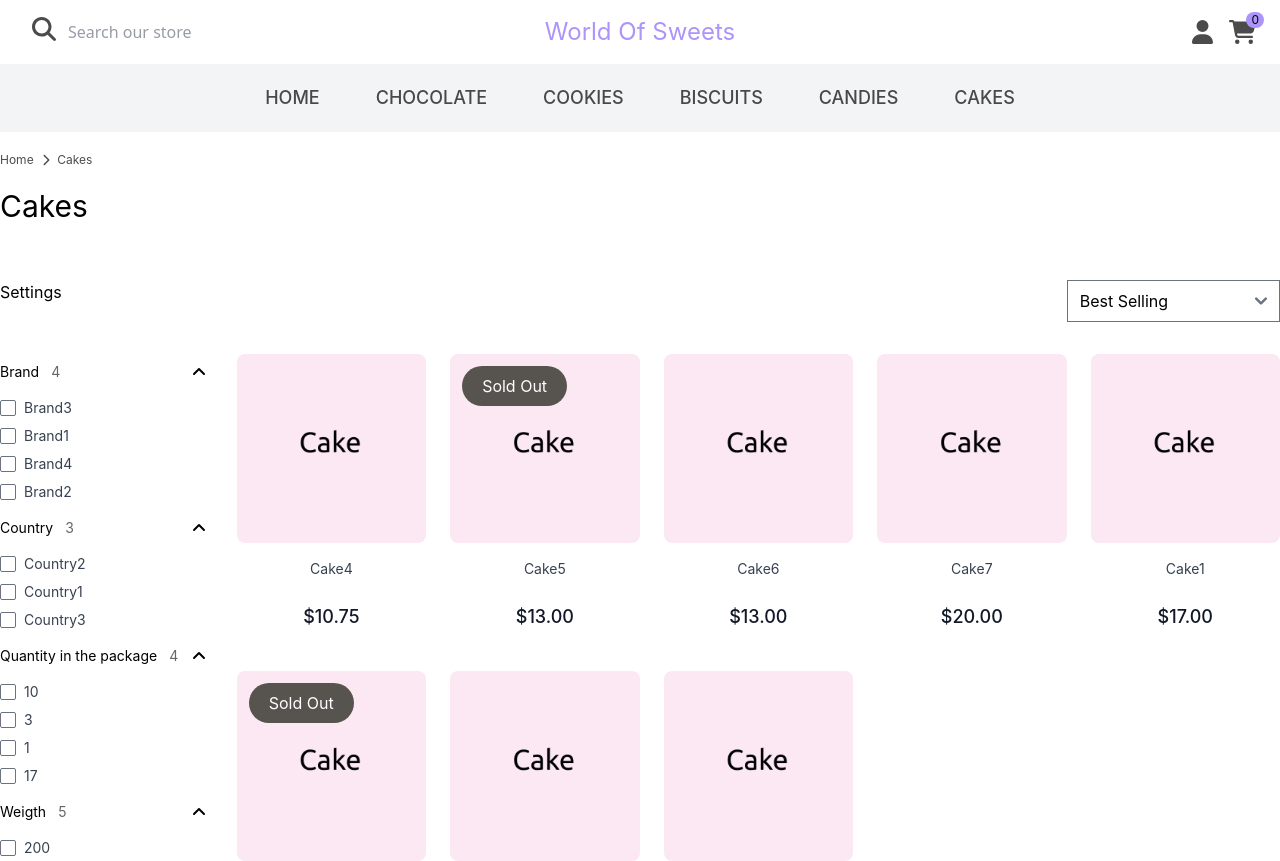
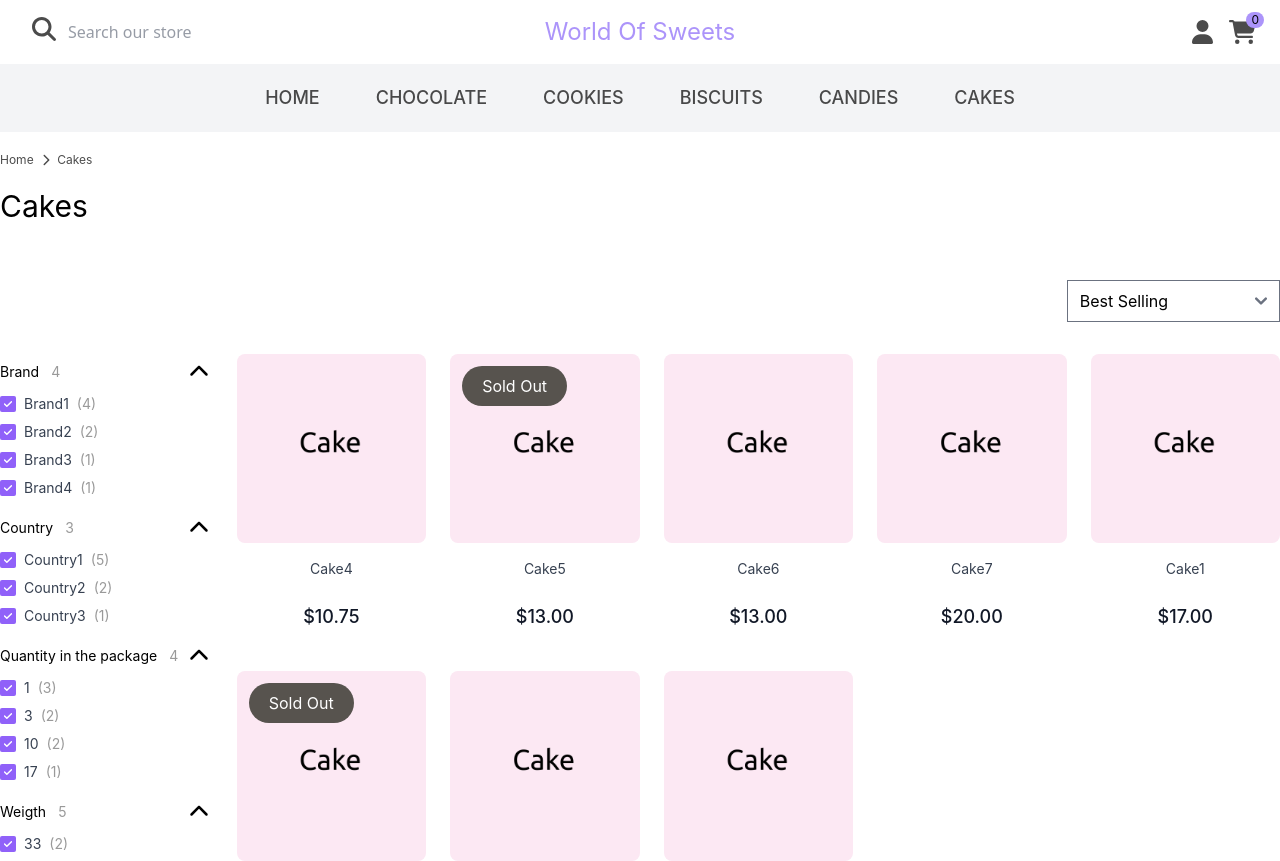
Before and after one commit to Antoniuk2004/WebShop, a React (Create React App) app in the folder frontend/: page /cakes in a window 1280 px wide. Shown: the top 861 px of the page. Built offline with nearby package versions, Linux system fonts and the light colour scheme.

Commit message:
begin fixing filter

```diff
--- a/frontend/package.json
+++ b/frontend/package.json
@@ -70,6 +70,7 @@
   "devDependencies": {
     "@types/jquery": "^3.5.16",
     "@types/js-cookie": "^3.0.3",
+    "@types/lodash": "^4.14.195",
     "@types/node": "^18.16.3",
     "@types/react-slider": "^1.3.1",
     "@types/webpack-env": "^1.18.0",
--- a/frontend/src/data/API.tsx
+++ b/frontend/src/data/API.tsx
@@ -1,7 +1,7 @@
 import { useEffect } from "react";
 import { Props } from "./DataTypes";
 
-function ApiRequest({dataProp, onDataChange}: Props, endPoint: string) {
+function ApiRequest({data: dataProp, set: onDataChange}: Props, endPoint: string) {
     async function getData(endPoint: string): Promise<any> {
         try {
             const response = await fetch(`http://localhost:8800/api/${endPoint}`);
--- a/frontend/src/data/Products.tsx
+++ /dev/null
@@ -1,18 +0,0 @@
-import { Confectionery } from "../data/Confectionery";
-import { Sort } from "./Sort"
-import { useNavigate, useLocation, NavigateFunction } from 'react-router-dom';
-import {OpenProductPage, locationVar, navigateVar} from "../pages/PagesFunc"
-
-var currentType = 0
-
-
-function SortProducts(currentData: Array<Confectionery>, indexOfSort: number) {
-    currentType = indexOfSort
-    currentData = Sort(currentData, indexOfSort)
-
-    return currentData
-}
-
-
-
-export { SortProducts, currentType }
--- a/frontend/src/data/Sidebar/Dropdown.tsx
+++ b/frontend/src/data/Sidebar/Dropdown.tsx
@@ -1,121 +1,163 @@
-import { useState } from "react"
-import { Confectionery } from "../Confectionery"
+import { SetStateAction, useEffect, useState } from "react";
+import { Confectionery } from "../Confectionery";
+import { FilterType, Props } from "../DataTypes";
+import { FontAwesomeIcon } from "@fortawesome/react-fontawesome";
+import { faChevronDown } from "@fortawesome/free-solid-svg-icons";
 
-interface DropdownItem {
-    label: any
-    check?: boolean
-    onClick: (checkbox: boolean) => void
+function Dropdown(label: string, filterType: FilterType, products: Props, arrOfFilterTypes: Props) {
+    const [isOpen, setIsOpen] = useState(true);
+    const [arrOfLabels, setArrOfLabels] = useState(new Array);
+
+    const handleToggle = () => {
+        setIsOpen(!isOpen);
+    };
+
+    useEffect(() => {
+        let mapOfFilterTypes = new Map<string | number, number>();
+        var arr: (string | number | boolean)[][] = new Array
+        switch (filterType) {
+            case FilterType.Brand:
+                products.data.forEach((element: Confectionery, index: number) => {
+                    var num = mapOfFilterTypes.get(element.brand)
+                    if (num != undefined) {
+                        mapOfFilterTypes.set(element.brand, num += 1)
+                    }
+                    else {
+                        mapOfFilterTypes.set(element.brand, 1)
+                    }
+                })
+                arr = mergeArrays(mapOfFilterTypes)
+
+                break;
+            case FilterType.Country:
+                products.data.forEach((element: Confectionery, index: number) => {
+                    var num = mapOfFilterTypes.get(element.country)
+                    if (num != undefined) {
+                        mapOfFilterTypes.set(element.country, num += 1)
+                    }
+                    else {
+                        mapOfFilterTypes.set(element.country, 1)
+                    }
+                })
+                arr = mergeArrays(mapOfFilterTypes)
+                break;
+            case FilterType.Quantity:
+                products.data.forEach((element: Confectionery, index: number) => {
+                    var num = mapOfFilterTypes.get(element.packageQuantity)
+                    if (num != undefined) {
+                        mapOfFilterTypes.set(element.packageQuantity, num += 1)
+                    }
+                    else {
+                        mapOfFilterTypes.set(element.packageQuantity, 1)
+                    }
+                })
+                arr = mergeArrays(mapOfFilterTypes)
+                break;
+            case FilterType.Weigth:
+                products.data.forEach((element: Confectionery, index: number) => {
+                    var num = mapOfFilterTypes.get(element.weight)
+                    if (num !== undefined) {
+                        mapOfFilterTypes.set(element.weight, num += 1)
+                    }
+                    else {
+                        mapOfFilterTypes.set(element.weight, 1)
+                    }
+                })
+                arr = mergeArrays(mapOfFilterTypes)
+                break;
+            case FilterType.Availability:
+                mapOfFilterTypes.set("In Stock", 0)
+                mapOfFilterTypes.set("Out of Stock", 0)
+                products.data.forEach((element: Confectionery, index: number) => {
+                    if (element.numberOfAvailableItems === 0) {
+                        var num = mapOfFilterTypes.get("Out of Stock")
+                        if (num !== undefined) mapOfFilterTypes.set("Out of Stock", num + 1)
+                    }
+                    else {
+                        var num = mapOfFilterTypes.get("In Stock")
+                        if (num !== undefined) mapOfFilterTypes.set("In Stock", num + 1)
+                    }
+                })
+                var num = mapOfFilterTypes.get("Out of Stock")
+                if (num === 0) mapOfFilterTypes.delete("Out of Stock")
+                var num = mapOfFilterTypes.get("In Stock")
+                if (num === 0) mapOfFilterTypes.delete("In Stock")
+                arr = mergeArrays(mapOfFilterTypes)
+                break;
+        }
+        setArrOfLabels(sortArrOfLabels(arr));
+    }, [products.data, filterType]);
+
+
+    function sortArrOfLabels(arr: (string | number | boolean)[][]) {
+        for (let i = 0; i < arr.length - 1; i++) {
+            for (let j = 0; j < arr.length - 1; j++) {
+                if (arr[j][0] > arr[j + 1][0]) {
+                    [arr[j], arr[j + 1]] = [arr[j + 1], arr[j]];
+                }
+            }
+        }
+        return arr
+    }
+
+    function mergeArrays(mapOfFilterTypes: Map<string | number | boolean, number>) {
+        var keys = Array.from(mapOfFilterTypes.keys())
+        var values = Array.from(mapOfFilterTypes.values())
+
+        var arr = keys.map((item, index) => ([item, values[index], false]));
+        return arr
+    }
+
+    function changeArrOfFilterTypes(newFilterType: string | number){
+        var currentData = arrOfFilterTypes.data
+        var newData = []
+        currentData.forEach((element: string | number) => {
+            newData.push(element)
+        });
+        newData.push(newFilterType)
+        console.log(newData)
+        arrOfFilterTypes.set(newData)
     }
 
 
-interface DropdownProps {
-    label?: string
-    number?: number
-    items?: DropdownItem[]
-}
-
-var checkVar: boolean
-
-function Dropdown({ label, number, items }: DropdownProps) {
-
-    const [isOpen, setIsOpen] = useState(true)
-
-    const handleToggle = () => {
-        setIsOpen(!isOpen)
-    }
-
-    function handleCheckboxChange(id: number) {
-        setCheckboxes(prevCheckboxes =>
-            prevCheckboxes.map((checkbox, index) =>
-                index === id ? { ...checkbox, checked: !checkbox.checked } : checkbox
-            )
-        );
-
-    }
-
-    const [checkboxes, setCheckboxes] = useState(() => {
-        const input = [
-            { id: 0, label: "Checkbox 1", checked: false },
-            { id: 1, label: "Checkbox 2", checked: false },
-        ];
-        input.length = 0
-        if (items) {
-            for (let index = 0; index < items.length; index++) {
-                input.push({ id: index, label: `${items[index].label}`, checked: false })
-            }
-        }
-
-        return input.map(item => ({
-            id: item.id,
-            label: item.label,
-            checked: item.checked
-        }));
-    });
-
-
-
-
-    function NormalMenu() {
+    function renderMenu() {
         return (
             <div className="">
-                <div className="py-1">
-                    {checkboxes.map((checkbox, index) => (
+                {arrOfLabels.map((element, index) => (
                     <button
-                            className="flex items-center w-full text-left py-1 text-sm text-gray-700 hover:bg-gray-100 hover:text-gray-900"
-                            key={checkbox.id} onClick={
-                                () => {
-                                    checkVar = checkbox.checked
-                                    handleCheckboxChange(checkbox.id)
-                                    if (items) items[index].onClick(checkbox.checked)
-                                }
-                            }>
+                        className="flex gap-x-2 items-center w-full text-left py-1 text-sm text-gray-700 hover:bg-gray-100 hover:text-gray-900 cursor-pointer"
+                        onClick={() => changeArrOfFilterTypes(element[0])}
+                    >
                         <input
                             type="checkbox"
-                                className="form-checkbox h-4 w-4 text-purple-500 ring-0 focus:ring-0 focus:ring-offset-0 rounded-sm mr-2"
+                            className="form-checkbox cursor-pointer h-4 w-4 text-purple-500 ring-0 focus:ring-0 focus:ring-offset-0 rounded-sm"
                             onChange={() => null}
-                                checked={checkbox.checked}
+                            checked={arrOfLabels[2]}
                         />
-                            <label>{checkbox.label}</label>
+                        <label className="cursor-pointer">{`${element[0]}`}</label>
+                        <p className="text-opacity-40 text-black">{`(${element[1]})`}</p>
                     </button>
                 ))}
+                <div className="py-1">{/* Rest of the code */}</div>
             </div>
-            </div>
-        )
+        );
     }
-
 
     return (
         <div className="">
-            <button
-                type="button"
-                className="py-2 flex justify-between w-full"
-                onClick={handleToggle}
-            >
+            <button type="button" className="py-2 flex justify-between w-full" onClick={handleToggle}>
                 <span>{`${label} \0`}</span>
-                {number != 0 ? <span className="opacity-60">{number}</span> : null}
+                <span className="text-opacity-40 text-black">{arrOfLabels.length}</span>
                 <span className="flex items-center justify-center ml-auto">
-                    <svg
-                        className={`h-5 transform ${isOpen ? 'rotate-180' : 'rotate-0'} transition-transform duration-300`}
-                        xmlns="http://www.w3.org/2000/svg"
-                        viewBox="0 0 20 20"
-                        fill="none"
-                        stroke="currentColor"
-                        strokeWidth="2"
-                        strokeLinecap="round"
-                        strokeLinejoin="round"
-                    >
-                        <path
-                            className="stroke-current"
-                            d="M7 10l5 5 5-5"
-                            transform="translate(-2,-2)"
+                    <FontAwesomeIcon
+                        className={`h-5 transform ${isOpen ? "rotate-180" : "rotate-0"} transition-transform duration-300`}
+                        icon={faChevronDown}
                     />
-                    </svg>
                 </span>
             </button>
-            {isOpen ? NormalMenu() : null}
+            {isOpen ? renderMenu() : null}
         </div>
-    )
+    );
 }
 
-export { Dropdown, checkVar }
-export type { DropdownItem }
+export default Dropdown;
--- a/frontend/src/data/Sidebar/SideBar.tsx
+++ b/frontend/src/data/Sidebar/SideBar.tsx
@@ -1,70 +1,77 @@
 import * as SideBarData from "./SidebarData"
-import * as Dropdown from "./Dropdown"
-import { Filter, FilterData, FilterType, FilterPros, StockType } from "./Filter"
+import Dropdown from "./Dropdown"
+import { FilterData, FilterType, StockType } from "./Filter"
+import Slider from "./Slider"
+import { Props } from "../DataTypes"
+import * as Data from "../Data"
+import { useEffect, useState } from "react"
 import { Confectionery } from "../Confectionery"
-import Slider from "./Slider"
-import { useState } from "react"
-import { Props } from "../DataTypes"
+
+
+function SideBar(products: Props, arrOfFilterTypes: Props, originalData:Array<Confectionery>) {
+
+
+    const [productsInDropdowns, setProductsInDropdowns] = useState(products.data)
+
+    // function doFilter(dataValue: any, type: FilterType) {
+    //     var newArrOfFilterTypes: Array<any> = arrOfFilterTypes.data
+    //     if (Dropdown.checkVar) {
+    //         newArrOfFilterTypes.push([dataValue, type])
+    //         arrOfFilterTypes.set(newArrOfFilterTypes)
+    //         var newData = FilterData(products.data, arrOfFilterTypes)
+    //         products.set(newData)
+    //     }
+    //     else {
+    //         newArrOfFilterTypes = removeElement(newArrOfFilterTypes, dataValue)
+    //         var newData = FilterData(originalData, arrOfFilterTypes)
+    //         products.set(newData)
+    //     }
+    //     return null
+    // }
+
+    useEffect(() => {
+        products.set(productsInDropdowns)
+    }, [productsInDropdowns]);
 
 
 
-function SideBar({ dataProp, onDataChange }: Props) {
-    var arrOfFilters: Array<Filter> = []
-    var arrOfBrands = SideBarData.GetArrOfBrands(dataProp)
-    var arrOfCountries = SideBarData.GetArrOfUniqueCountryNames(dataProp)
-    var arrOfPackageQuantities = SideBarData.GetArrOfPackageQuantities(dataProp)
-    var arrOfWeigthValues = SideBarData.GetArrOfUniqueWeigthValues(dataProp)
-    var numberOfAvailableProducts = SideBarData.GetNumberOfAvaliableProducts(dataProp)
 
-    var tempData: Array<Confectionery> = dataProp
 
-    function stockFunc(dataValue: any, type: FilterType) {
-        FilterData({dataProp, onDataChange, dataValue, type})
-        return null
+
+
+
+    function removeElement(newArrOfFilterTypes: Array<any>, dataValue: any) {
+        newArrOfFilterTypes.forEach((element, index) => {
+            if (element[0] === dataValue) {
+                newArrOfFilterTypes.splice(index, 1)
+                // return newArrOfFilterTypes
+            }
+        })
+        return newArrOfFilterTypes
     }
 
-
-    function MakeArrayOfItems(arrOfLabels: any, filterType: FilterType) {
-        const arrOfItems: Dropdown.DropdownItem[] = []
-        arrOfLabels.forEach((element: Dropdown.DropdownItem) => {
-            arrOfItems.push({ label: `${element}`, onClick: () => stockFunc(element, filterType) })
-        })
-        return arrOfItems
-    }
-
+    const arrOfDropdowns = [
+        Dropdown("Brand", FilterType.Brand, { data: productsInDropdowns, set: setProductsInDropdowns }, arrOfFilterTypes),
+        Dropdown("Country", FilterType.Country, { data: productsInDropdowns, set: setProductsInDropdowns }, arrOfFilterTypes),
+        Dropdown("Quantity in the package", FilterType.Quantity, { data: productsInDropdowns, set: setProductsInDropdowns }, arrOfFilterTypes),
+        Dropdown("Weigth", FilterType.Weigth, { data: productsInDropdowns, set: setProductsInDropdowns }, arrOfFilterTypes),
+        Dropdown("Availability", FilterType.Availability, { data: productsInDropdowns, set: setProductsInDropdowns }, arrOfFilterTypes)
+    ]
 
     return (
+        // <div>
+        //     {productsInDropdowns.map((element: any) => (
+        //         <p>{element.name}</p>
+        //     ))}
+        //     <Slider data={originalData} set={setProductsInDropdowns} />
+        // </div>
         <div className="sidebar basis-1/6 text-sm">
-            <Dropdown.Dropdown
-                label="Brand"
-                number={arrOfBrands.length}
-                items={MakeArrayOfItems(arrOfBrands, FilterType.Brand)}
-            />
-            <Dropdown.Dropdown
-                label="Country"
-                number={arrOfCountries.length}
-                items={MakeArrayOfItems(arrOfCountries, FilterType.Country)}
-            />
-            <Dropdown.Dropdown
-                label="Quantity in the package"
-                number={arrOfPackageQuantities.length}
-                items={MakeArrayOfItems(arrOfPackageQuantities, FilterType.Quantity)}
-            />
-            <Dropdown.Dropdown
-                label="Weigth"
-                number={arrOfWeigthValues.length}
-                items={MakeArrayOfItems(arrOfWeigthValues, FilterType.Weigth)}
-            />
-            <Slider dataProp={dataProp} onDataChange={onDataChange} />
-
-            <Dropdown.Dropdown
-                label="Availability"
-                number={2}
-                items={[
-                    { label: "In Stock", onClick: () => stockFunc(StockType.In, FilterType.Availability) },
-                    { label: "Out of Stock", onClick: () => stockFunc(StockType.Out, FilterType.Availability) }
-                ]}
-            />
+            {arrOfDropdowns[0]}
+            {arrOfDropdowns[1]}
+            {arrOfDropdowns[2]}
+            {arrOfDropdowns[3]}
+            {Slider(productsInDropdowns , setProductsInDropdowns, arrOfFilterTypes, originalData)}
+            {arrOfDropdowns[4]}
         </div>
     )
 }
--- a/frontend/src/pages/Checkout.tsx
+++ b/frontend/src/pages/Checkout.tsx
@@ -257,7 +257,7 @@ function Checkout() {
 
     const [numOfOrders, setNumOfOrders] = useState(0);
 
-    ApiRequest({ dataProp: numOfOrders, onDataChange: setNumOfOrders }, "numberOfOrders")
+    ApiRequest({ data: numOfOrders, set: setNumOfOrders }, "numberOfOrders")
 
 
     var arrOfFormatedCookies = getArrOfCookies()
--- a/frontend/src/pages/Orders.tsx
+++ b/frontend/src/pages/Orders.tsx
@@ -9,7 +9,7 @@ function Orders() {
     const [arrOfOrders, setArrOfOrders] = useState(new Array<Order>);
     const arrOfTitles = ['Order ID', 'Date', 'Name', 'Total']
 
-    ApiRequest({ dataProp: arrOfOrders, onDataChange: setArrOfOrders }, "data")
+    ApiRequest({ data: arrOfOrders, set: setArrOfOrders }, "data")
 
     function convertDate(currentTimeStamp: number) {
         const currentDate = new Date(currentTimeStamp)
--- a/frontend/src/pages/PagesFunc.tsx
+++ b/frontend/src/pages/PagesFunc.tsx
@@ -2,17 +2,17 @@ import { useState } from 'react';
 import * as Data from "../data/Data";
 import Breadcrumbs from "../data/Breadcrumbs";
 import { Confectionery } from "../data/Confectionery";
-import { Sort } from "../data/Sort"
+import { Sort, SortProducts } from "../data/Sort"
 import { SideBar } from "../data/Sidebar/SideBar"
 import { ConfectioneryType } from "../data/DataTypes"
-import { SortProducts } from '../data/Products';
 import { useLocation, useNavigate } from 'react-router-dom';
+import { faXmark } from '@fortawesome/free-solid-svg-icons';
+import { FontAwesomeIcon } from '@fortawesome/react-fontawesome';
 
 
 
 var locationVar: any
 var navigateVar: any
-var indexOfSort: number
 
 function OpenProductPage(name: string, navigate: any, location: any) {
 
@@ -25,24 +25,22 @@ function OpenProductPage(name: string, navigate: any, location: any) {
 
 
 function Page(type: ConfectioneryType) {
-
-
-    var currentData: Array<Confectionery> = []
+    var originalData: Array<Confectionery> = []
     switch (type) {
         case ConfectioneryType.Chocolate:
-            currentData = Sort(Data.arrOfChocolates, 0)
+            originalData = Sort(Data.arrOfChocolates, 0)
             break
         case ConfectioneryType.Cookies:
-            currentData = Sort(Data.arrOfCookies, 0)
+            originalData = Sort(Data.arrOfCookies, 0)
             break
         case ConfectioneryType.Biscuits:
-            currentData = Sort(Data.arrOfBuiscuits, 0)
+            originalData = Sort(Data.arrOfBuiscuits, 0)
             break
         case ConfectioneryType.Candies:
-            currentData = Sort(Data.arrOfCandies, 0)
+            originalData = Sort(Data.arrOfCandies, 0)
             break
         case ConfectioneryType.Cakes:
-            currentData = Sort(Data.arrOfCakes, 0)
+            originalData = Sort(Data.arrOfCakes, 0)
             break
     }
 
@@ -72,7 +70,7 @@ function Page(type: ConfectioneryType) {
 
 
     function sortData(index: number) {
-        indexOfSort = index
+        setIndexOfSort(index)
         var newData = SortProducts(dataProp, index)
         setDataProp(newData)
     }
@@ -99,17 +97,51 @@ function Page(type: ConfectioneryType) {
         setDataProp(newData);
     }
 
+    function removeElement(index: any) {
+        var newArrOfFilterTypes = arrOfFilterTypes
+        newArrOfFilterTypes.splice(index, 1)
+        var anotherNewArrOfFilterTypes: any = []
+        newArrOfFilterTypes.forEach(element => {
+            anotherNewArrOfFilterTypes.push(element)
+        });
+        setArrOfFilterTypes(anotherNewArrOfFilterTypes)
+        return
+    }
+
+    function renderFilters() {
+        return (
+            <div className="flex items-center gap-x-2 content-start basis-5/6">
+                <div
+                    onClick={() => setArrOfFilterTypes([])}
+                    className="flex items-center px-4 py-1 gap-x-2 border-2 border-red-500 rounded-full cursor-pointer hover:bg-red-500 hover:bg-opacity-10">
+                    <p>Cancel</p>
+                </div>
+                {arrOfFilterTypes.map((element, index) => (
+                    <div
+                        onClick={() => removeElement(index)}
+                        className="flex items-center px-4 py-1 gap-x-2 border-2 rounded-full cursor-pointer hover:bg-red-500 hover:bg-opacity-10">
+                        <p>{element[0]}</p>
+                        <FontAwesomeIcon icon={faXmark} className='text-red-400' />
+                    </div>
+                ))}
+            </div>
+        )
+    }
+
 
     const location = useLocation()
     const navigate = useNavigate()
-    const [dataProp, setDataProp] = useState(currentData);
+    const [dataProp, setDataProp] = useState(originalData)
+    const [arrOfFilterTypes, setArrOfFilterTypes] = useState([])
+    const [indexOfSort, setIndexOfSort] = useState(0)
+
     return (
         <div className='body'>
             <div className="grid-cols-1 container mx-auto ">
                 <Breadcrumbs location={location} />
                 <h1 className="mb-6  text-3xl text-black">{type}</h1 >
-                <div className="sort py-8 flex flex-row ">
-                    <div className="basis-5/6">Settings</div>
+                <div className="sort py-8 flex justify-end">
+                    {arrOfFilterTypes.length !== 0 ? renderFilters() : null}
                     <select className="select basis-1/6 focus:ring-purple-500  focus:border-purple-500 ">
                         <option value="best-selling" onClick={() => sortData(0)}>Best Selling</option>
                         <option value="A-Z" onClick={() => sortData(1)}>Title, A-Z</option>
@@ -119,7 +151,12 @@ function Page(type: ConfectioneryType) {
                     </select>
                 </div>
                 <div className="catalog container mx-auto flex flex-row gap-7">
-                    <SideBar dataProp={currentData} onDataChange={handleDataChange} />
+                    {SideBar(
+                        { data: dataProp, set: handleDataChange },
+                        { data: arrOfFilterTypes, set: setArrOfFilterTypes },
+                        originalData
+                    )}
+
                     <div className="products grid grid-col-5 basis-5/6">
                         <div className="2xl:max-w-2sm sm:max-w-s">
                             <div id="products-content" className="products-content grid xl:grid-cols-5 lg:grid-cols-3 md:grid-cols-3 gap-x-6 gap-y-10">
```
Also changed, not shown: frontend/src/data/DataTypes.tsx (+4 -3 lines), frontend/src/data/Sidebar/Filter.tsx (+13 -25 lines), frontend/src/data/Sidebar/Slider.tsx (+9 -9 lines), frontend/src/data/Sort.tsx (+8 -1 lines), 1 other file (tests, documents, lock files or other folders). Lines whose indentation alone changed are shown as unchanged.
